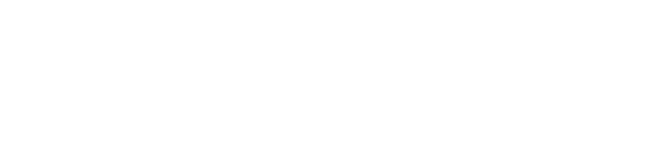
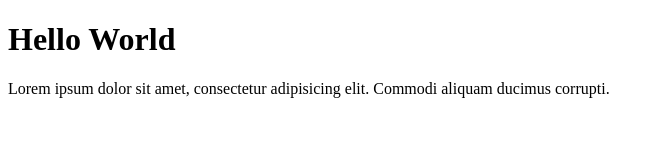
Before and after one commit to Ziau0114/New-Class, a plain HTML site: page index.html in a window 1280 px wide. Shown: the whole page, without its empty margins (0-664 px from the left). Drawn offline with Linux system fonts and the light colour scheme.

Commit message:
Added in body heading

```diff
--- a/index.html
+++ b/index.html
@@ -7,6 +7,7 @@
     <link rel="stylesheet" href="style.css">
 </head>
 <body>
-
+      <h1>Hello World</h1>
+      <p>Lorem ipsum dolor sit amet, consectetur adipisicing elit. Commodi aliquam ducimus corrupti.</p>
 </body>
 </html>
```
